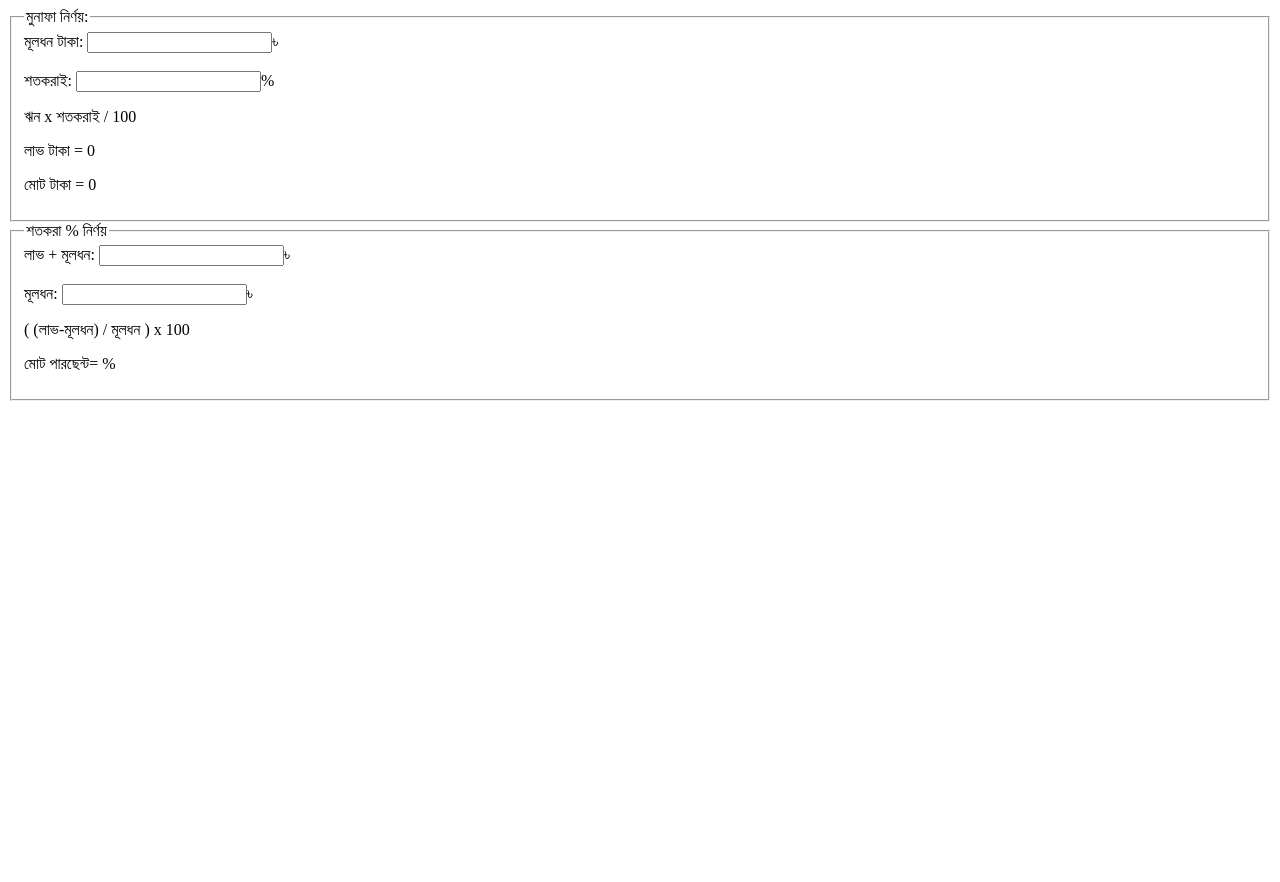
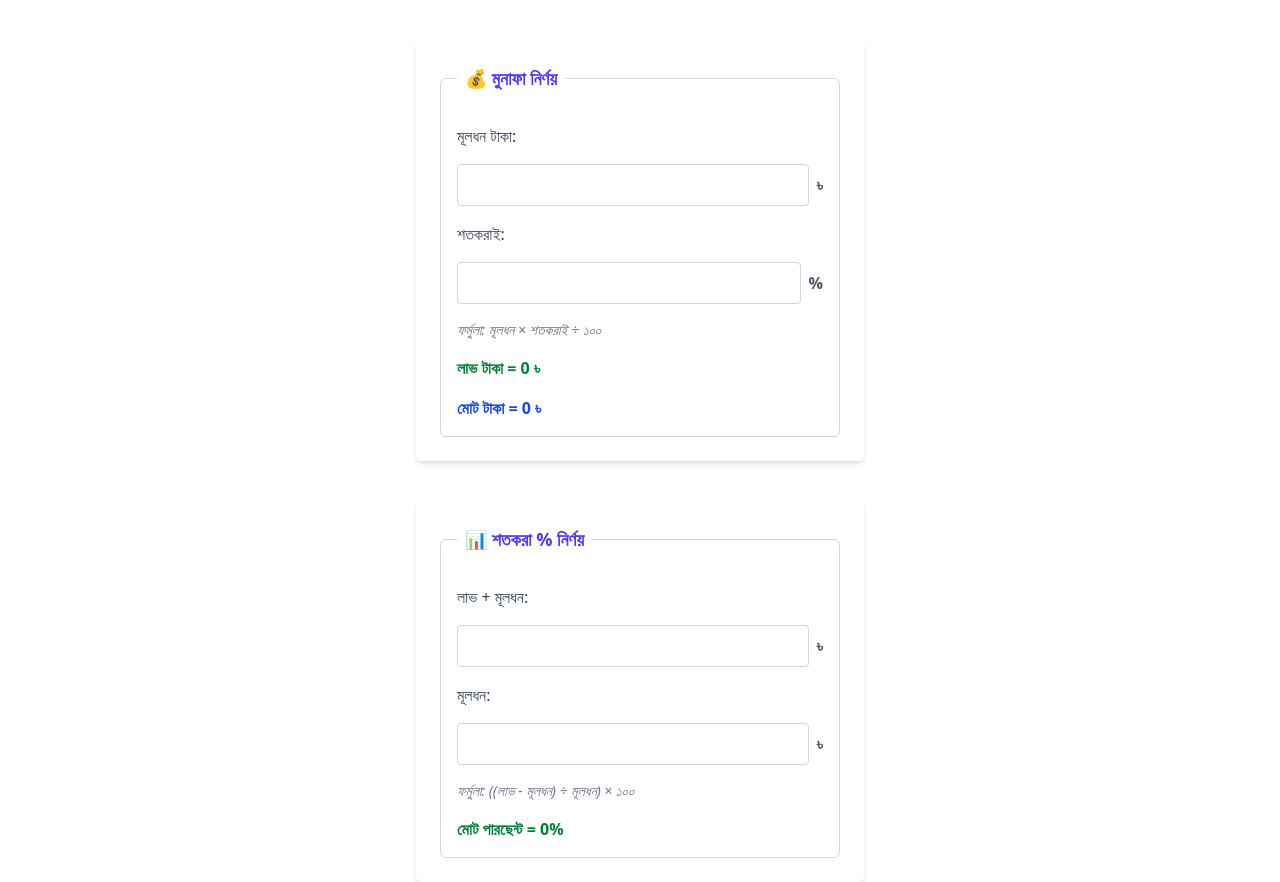
Before and after one commit to Anisur369/claculator, a plain HTML site: page index.html in a window 1280 px wide. Before the commit the page ends 800 px from the top, so only its background shows below. Drawn offline with nearby package versions, Linux system fonts and the light colour scheme.

Commit message:
tailwind css

```diff
--- a/index.html
+++ b/index.html
@@ -4,9 +4,10 @@
   <meta charset="UTF-8">
   <meta name="viewport" content="width=device-width, initial-scale=1.0">
   <title>Document</title>
+  <script src="https://cdn.jsdelivr.net/npm/@tailwindcss/browser@4"></script>
 </head>
 <body>
-<form action="/action_page.php">
+<!-- <div action="/action_page.php">
   <fieldset>
     <legend>মুনাফা নির্ণয়:</legend>
     <label for="loanMount">মূলধন টাকা:</label>
@@ -17,9 +18,44 @@
     <p>লাভ টাকা = <span id="profit">0</span></p>
     <p>মোট টাকা = <span id="totalProfit">0</span></p>
   </fieldset>
-</form>
+</div> -->
 
-<form action="#">
+<div class="max-w-md mx-auto mt-10 p-6 bg-white shadow-md rounded-md space-y-6">
+  <fieldset class="border border-gray-300 rounded-md p-4">
+    <legend class="text-lg font-semibold text-indigo-600 px-2">💰 মুনাফা নির্ণয়</legend>
+
+    <div class="space-y-4 mt-4">
+      <label for="loanMount" class="block text-gray-700 font-medium">
+        মূলধন টাকা:
+      </label>
+      <div class="flex items-center gap-2">
+        <input type="number" id="loanMount" name="loanMount"
+               class="w-full border border-gray-300 rounded px-3 py-2 focus:outline-none focus:ring-2 focus:ring-indigo-500" />
+        <span class="text-gray-600 font-bold">৳</span>
+      </div>
+
+      <label for="loanMount2" class="block text-gray-700 font-medium">
+        শতকরাই:
+      </label>
+      <div class="flex items-center gap-2">
+        <input type="number" id="loanMount2" name="loanMount2"
+               class="w-full border border-gray-300 rounded px-3 py-2 focus:outline-none focus:ring-2 focus:ring-indigo-500" />
+        <span class="text-gray-600 font-bold">%</span>
+      </div>
+
+      <p class="text-sm text-gray-500 italic">ফর্মুলা: মূলধন × শতকরাই ÷ ১০০</p>
+
+      <div class="text-md font-semibold text-green-700">
+        লাভ টাকা = <span id="profit">0</span> ৳
+      </div>
+      <div class="text-md font-semibold text-blue-700">
+        মোট টাকা = <span id="totalProfit">0</span> ৳
+      </div>
+    </div>
+  </fieldset>
+</div>
+
+<!-- <div class="space-y-4 max-w-sm mx-auto mt-10">
   <fieldset>
     <legend>শতকরা % নির্ণয়</legend>
     <label for="persent">লাভ + মূলধন:</label>
@@ -29,7 +65,42 @@
     <p>( (লাভ-মূলধন) / মূলধন ) x 100</p>
     <p>মোট পারছেন্ট= <span id="persentProfitTotal"></span>%</p>
   </fieldset>
-</form>
+</div> -->
+
+<div class="max-w-md mx-auto mt-10 p-6 bg-white shadow-md rounded-md space-y-6">
+  <fieldset class="border border-gray-300 rounded-md p-4">
+    <legend class="text-lg font-semibold text-indigo-600 px-2">📊 শতকরা % নির্ণয়</legend>
+
+    <div class="space-y-4 mt-4">
+      <label for="persentProfit" class="block text-gray-700 font-medium">
+        লাভ + মূলধন:
+      </label>
+      <div class="flex items-center gap-2">
+        <input type="number" id="persentProfit" name="persent"
+               class="w-full border border-gray-300 rounded px-3 py-2 focus:outline-none focus:ring-2 focus:ring-indigo-500" />
+        <span class="text-gray-600 font-bold">৳</span>
+      </div>
+
+      <label for="persentProfit2" class="block text-gray-700 font-medium">
+        মূলধন:
+      </label>
+      <div class="flex items-center gap-2">
+        <input type="number" id="persentProfit2" name="persent"
+               class="w-full border border-gray-300 rounded px-3 py-2 focus:outline-none focus:ring-2 focus:ring-indigo-500" />
+        <span class="text-gray-600 font-bold">৳</span>
+      </div>
+
+      <p class="text-sm text-gray-500 italic">
+        ফর্মুলা: ((লাভ - মূলধন) ÷ মূলধন) × ১০০
+      </p>
+
+      <div class="text-md font-semibold text-green-700">
+        মোট পারছেন্ট = <span id="persentProfitTotal">0</span>%
+      </div>
+    </div>
+  </fieldset>
+</div>
+
 
 
   <script src="index.js"></script>
--- a/index.js
+++ b/index.js
@@ -12,23 +12,23 @@ function loan() {
 loanMount.addEventListener('input', loan);
 loanMount2.addEventListener('input', loan);
 
-
-const profitInput = document.getElementById('persentProfit');
-const costInput = document.getElementById('persentProfit2');
+const sellingInput = document.getElementById('persentProfit'); // বিক্রয় মূল্য
+const costInput = document.getElementById('persentProfit2');    // ক্রয় মূল্য
 const resultDisplay = document.getElementById('persentProfitTotal');
 
 function calculateProfitPercentage() {
-  const profitPrice = parseFloat(persentProfit.value) || 0;
-  const costPrice = parseFloat(persentProfit2.value) || 0;
+  const sellingPrice = parseFloat(sellingInput.value) || 0;
+  const costPrice = parseFloat(costInput.value) || 0;
+
   if (costPrice === 0) {
-    persentProfitTotal.innerHTML = '0';
+    resultDisplay.innerHTML = '0%';
     return;
   }
-  const sellingPrice = profitPrice - costPrice;
-  const percentage = (sellingPrice / costPrice) * 100
-  persentProfitTotal.innerHTML = percentage.toFixed(2);
+
+  const profit = sellingPrice - costPrice;
+  const percentage = (profit / costPrice) * 100;
+  resultDisplay.innerHTML = percentage.toFixed(2) + '%';
 }
 
-
-persentProfit.addEventListener('input', calculateProfitPercentage);
-persentProfit2.addEventListener('input', calculateProfitPercentage);
+sellingInput.addEventListener('input', calculateProfitPercentage);
+costInput.addEventListener('input', calculateProfitPercentage);
```
